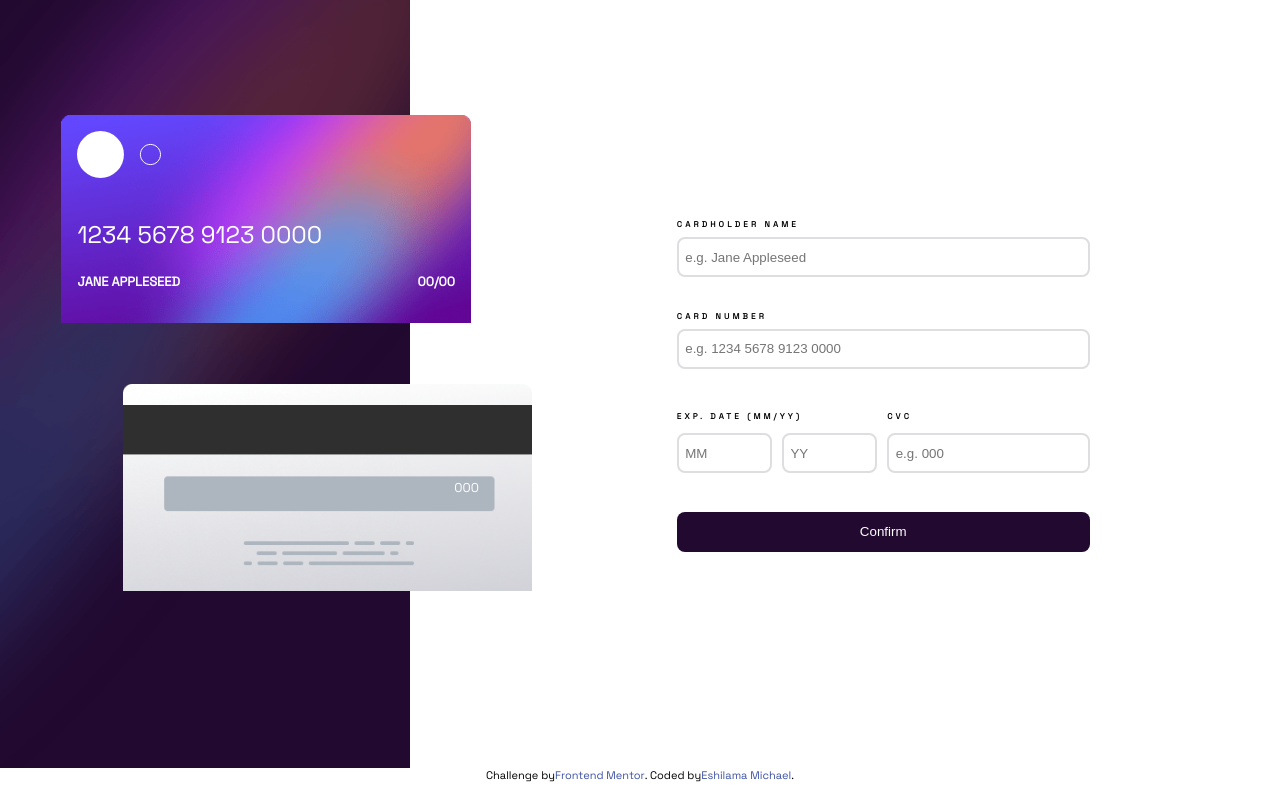
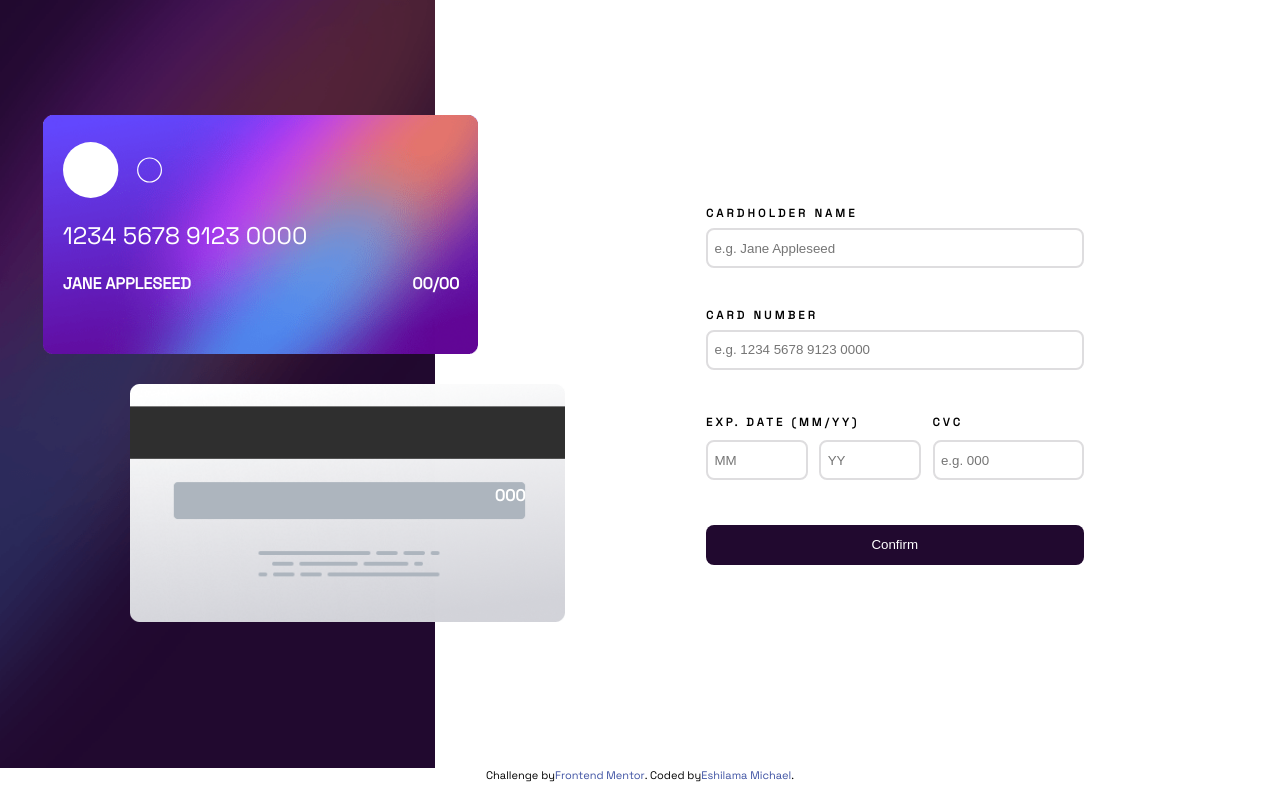
Before and after one commit to mic-isa/interactive-card-details-form-main, a plain HTML site: page index.html in a window 1280 px wide. Drawn offline with Linux system fonts and the light colour scheme.

Commit message:
Add files via upload

```diff
--- a/index.html
+++ b/index.html
@@ -12,24 +12,18 @@
 <body>
   <section>
     <div class="img-container">
-      <div class="front-img-container">
-        <div class="front-container">
-          <div class="circle">
-            <img src="images/card-logo.svg" alt="">
-          </div>
-          <div class="para">
+      <img src="images/bg-card-front.png" class="front-image" alt="">
+      <div class="front-details">
+        <img src="images/card-logo.svg" class="front-logo" alt="">
         <p class="para-1">1234 5678 9123 0000</p>
         <div class="cvc-u">
           <p class="card-name">Jane Appleseed</p>
           <p class="card-date">00/00</p>
         </div>
       </div>
-        </div>
-      </div>
-      <div class="back-img-container">
+      <img src="images/bg-card-back.png" class="back-image" alt="">
       <div class="back-para">
         <p class="card-cvc">000</p>
-        </div>
       </div>
     </div>
     <div class="empty-container"></div>
@@ -68,7 +62,7 @@
         </div>
         <button type="submit"  id="submit">Confirm</button>
       </form>
-      <div id="completed " class=" none">
+      <div id="completed " class="completed none">
         <img src="images/icon-complete.svg" alt="">
         <h2>Thank you!</h2>
         <p>We've added your card details</p>
--- a/styles.css
+++ b/styles.css
@@ -94,7 +94,7 @@ body {
         font-size: 1.0rem;
       }
       label {
-        font-size: 0.50rem;
+        font-size: 0.70rem;
       }
       p{
         font-size: 0.650rem;
@@ -116,48 +116,49 @@ body {
   flex-direction: column;
   justify-content: center;
   align-items: center;
-  height: 92%;
+  height: 45%;
   position: relative;
   z-index: 2;
+}.front-image,.back-image {
+
+  max-width:70% ;
+  object-fit: cover;
+  position: absolute;
 }
-.front-img-container {
-  background-image: url(images/bg-card-front.png);
-  background-repeat: no-repeat;
-  background-size: 100%;
+.front-image{
+  left: 10%;
+  bottom: -48%;
+  z-index: 1000;
+}
+.back-image{
+  top: 18%;
+  right: 10%;
+  z-index: 100;
+}
+
+.front-logo{
+  width: 25%;
+}
+.front-details{
+  padding: 1.2rem;
+  display: flex;
+  flex-direction: column;
+  z-index:1000000;
+  justify-content: flex-start;
+  align-items: flex-start;
+  width: 68%;
+  height: 78%;
+  gap:1.7rem;
   position: absolute;
-  width: 70%;
-  height: 99.3%;
   left: 10%;
-  bottom:-60%;
-  display: flex;
-  justify-content: center;
-  align-items: flex-start;
-  z-index: 1;
-  padding: 1rem;
+  bottom: -55%;
   color: var(--clr-white);
 }
-.front-container{
+.card-name{
   display: flex;
-  flex-direction: column;
-  justify-content: flex-start;
-  align-items: flex-start;
-  width: 100%;
-  height: 100%;
-  gap:2.5rem;
 }
-.front-container .circle{
-  width: 25%;
-  height:20%;
-  z-index: 2;
+.card-date{
   display: flex;
-  align-items: center;
-  justify-content: space-between;
-}
-.para{
-  width: 100%;
-  display: flex;
-  flex-direction: column;
-  gap:1.5rem;
 }
 .para-1{
   font-size: 1.3rem;
@@ -166,61 +167,47 @@ body {
 }
 .cvc-u{
   display: flex;
+  flex-direction: row;
   justify-content: space-between;
-  font-weight: normal;
+  font-weight: 800;
+  width: 100%;
 }
 .cvc-u p{
-  font-size: 0.8rem;
-}
-.back-img-container {
-  background-image: url(images/bg-card-back.png);
-  background-repeat: no-repeat;
-  background-size: 100%;
-  position: absolute;
-  left: 20%;
-  top:15%;
-  width: 70%;
-  height: 85%;
-  padding: 1.5rem;
-  display: flex;
-  flex-direction: column;
-  justify-content: center;
-  align-items: flex-end;
+  font-size: 1.0rem;
 }
 .back-para{
-  font-size: 1.6rem;
-  width: 15%;
+  display: flex;
+  top: 15%;
+  right: 10%;
+  z-index: 101;
+  justify-content: flex-end;
+  align-items: center;
+  width: 168%;
+  height: 78%;
+  gap:1.7rem;
+  position: absolute;
 }
-.back-para p{
-  font-size: 0.80rem;
+.card-cvc{
+  display: flex;
+  padding: 2.5rem;
+  font-size: 1.0rem;
   color: var(--clr-white);
-  font-weight: normal;
 }
 .empty-container{
   width: 100%;
-  background:var(--clr-white);
-  height: 40%;
+  height: 5%;
 }
 .form-container{
   width: 100%;
-  background:var(--clr-white);
   display: flex;
   flex-direction: column;
   justify-content: center;
   align-items: center;
-  height: 100%;
+  height: 50%;
   z-index: 1;
 }
-#completed{
-  justify-content: space-evenly;
-  align-items: center;
-  width: 60%;
-  height: 40%;
-  display: flex;
-  flex-direction: column;
-}
 .completed{
-  width: 60%;
+  width: 80%;
   height: 40%;
   display: flex;
   flex-direction: column;
@@ -230,7 +217,7 @@ body {
 
 }
 .form{
-  width: 60%;
+  width: 80%;
   height: 40%;
   display: flex;
   flex-direction: column;
@@ -265,10 +252,10 @@ input,button{
   width: 90%;
 }
 .cvc-1{
-  width: 49%;
+  width: 30%;
 }
 .date{
-  width: 51%;
+  width: 70%;
 
 }
 .cvc-1 input{
@@ -287,36 +274,81 @@ button{
   }
   .img-container{
     background-image: url(images/bg-main-desktop.png);
-    width: 32%;
+    width: 35%;
     flex-direction: column;
     height: 100%;
 }
-.front-img-container {
-  width: 100%;
-  height: 27.0%;
-  left:15%;
-  top:15%;
+.front-image,.back-image {
+  z-index: 1000;
+  max-width:100% ;
+  object-fit: cover;
+  position: absolute;
 }
-.front-container{
+.front-image{
+  top: 15%;
+  right: -15%;
+}
+.back-image{
+  top: 50%;
+  right: -30%;
+}
+
+.front-logo{
+  width: 25%;
+}
+.front-details{
+  padding: 1.2rem;
   display: flex;
   flex-direction: column;
-  justify-content: space-between;
+  z-index:1000;
+  justify-content: flex-start;
   align-items: flex-start;
-  height:90%;
-  gap: 0;
+  width: 100%;
+  height: 27%;
+  gap:1.5rem;
+  position: absolute;
+  top: 16%;
+  right: -15%;
+  color: var(--clr-white);
 }
-.front-container .circle{
-  width: 25%;
-  height:30%;
+.card-name{
+  display: flex;
+}
+.card-date{
+  display: flex;
+}
+.back-para{
+  display: flex;
+  top: 51%;
+  right: -30%;
+  z-index: 10000000;
+  justify-content: flex-end;
+  align-items: center;
+  width: 100%;
+  height: 27%;
+  gap:1.7rem;
+  position: absolute;
+}
+.card-cvc{
+  display: flex;
+  padding: 2.5rem;
+  font-size: 1.0rem;
+  color: var(--clr-white);
 }
 .para-1{
   font-size: 1.5rem;
+  width: 100%;
+  font-weight: normal;
 }
-.back-img-container {
-  left: 30%;
-  top:50%;
+.cvc-u{
+  display: flex;
+  flex-direction: row;
+  justify-content: space-between;
+  font-weight: 800;
   width: 100%;
-  height: 27%;
+}
+.cvc-u p{
+  font-size: 1.0rem;
 }
 .empty-container{
   width: 6%;
@@ -324,10 +356,11 @@ button{
 }
 .form-container{
   width: 62%;
+  height: 100%;
 }
-.form,#completed{
-  width: 52%;
-  height: 50%;
+.form,.completed{
+  width: 49%;
+  height: 55%;
 }
 .completed{
   width: 52%;
@@ -336,12 +369,18 @@ button{
   flex-direction: column;
   align-items: center;
   justify-content: center;
-  gap: 1rem;
-
+  gap: 0.5rem
 }
 
 input,button{
   height: 2.5rem;
+}
+.cvc-1{
+  width: 40%;
+}
+.date{
+  width: 60%;
+
 }
 }
 .input-container .error-1,.cvc-1 .error-1 ,.date .error-1{
```
Also changed, not shown: index-1.html (+4 -14 lines). Lines whose indentation alone changed are shown as unchanged.
